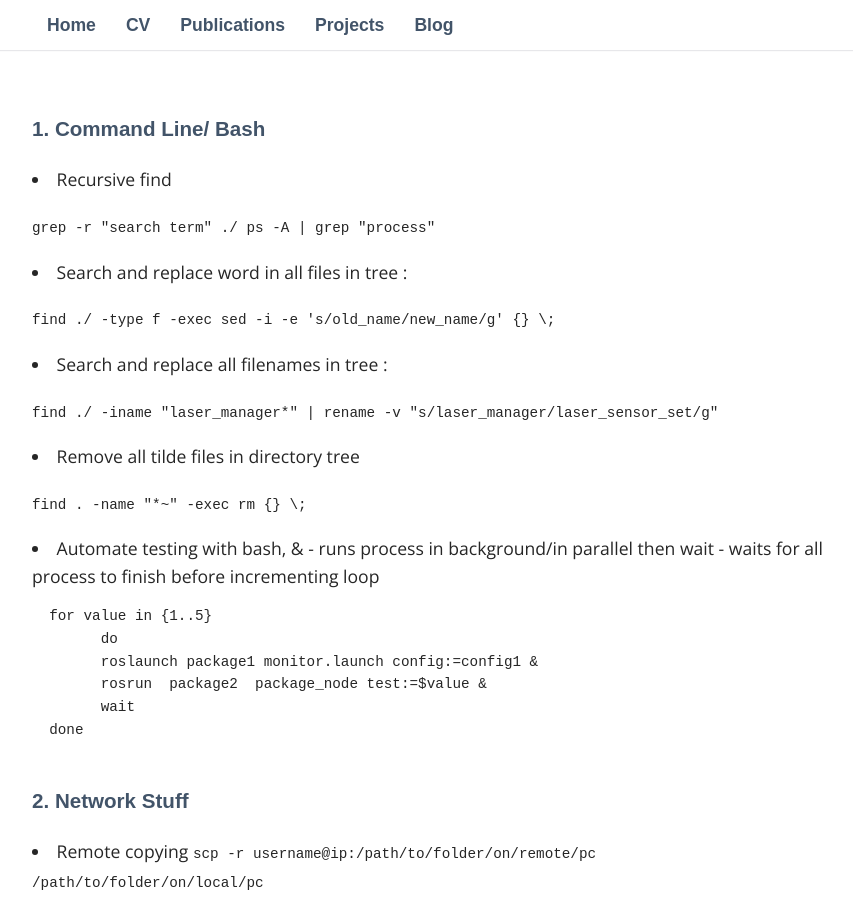
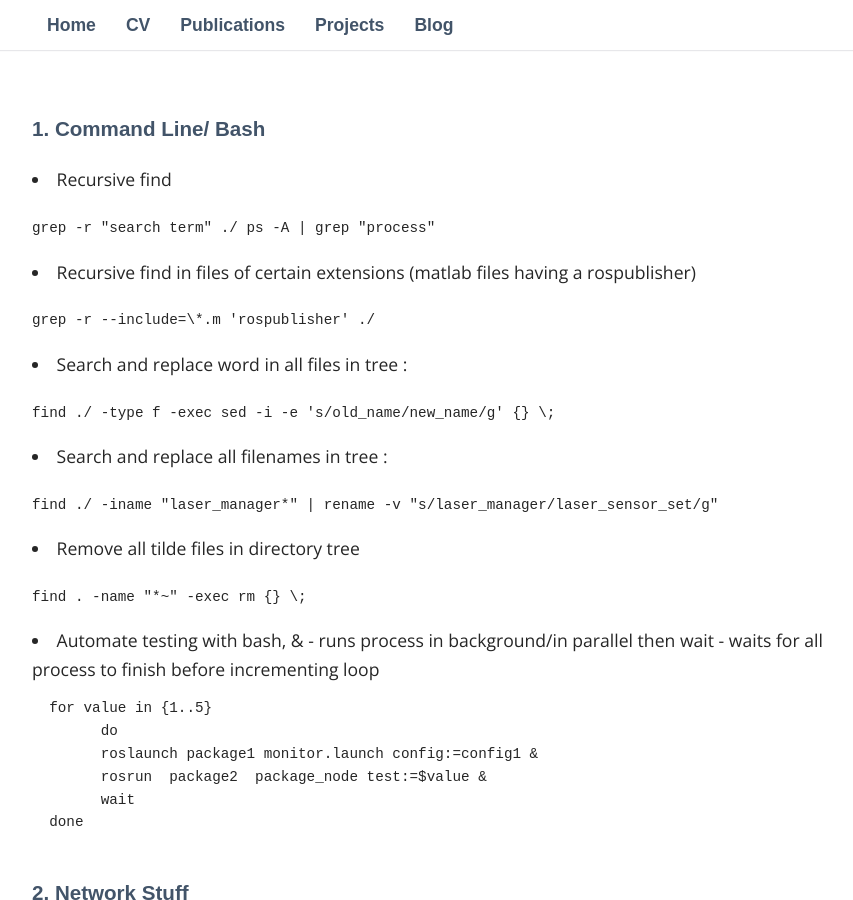
Before and after one commit to philip-long/philip-long.github.io, a Jekyll site: the page built from _posts/2018-07-09-random.md, in a window 1280 px wide and 900 px high, scrolled down 431 px. Shown: the whole window, without its empty margins (208-1061 px from the left). Built offline with Jekyll 4.4.1, drawn with Linux system fonts in a browser that asks for light colours; nearby versions of some CDN libraries; some web fonts are replaced; library files that are not in the unit come from our copies.

Commit message:
Update 2018-07-09-random.md

```diff
--- a/_posts/2018-07-09-random.md
+++ b/_posts/2018-07-09-random.md
@@ -27,6 +27,13 @@ For reasons beyond me occasionally, one source overrides another. To ensure this
 grep -r "search term" ./
   ps -A | grep "process"
 </code>
+
+
+<li> Recursive find in files of certain extensions (matlab files having a rospublisher) </li>
+<code>
+	grep -r --include=\*.m 'rospublisher' ./
+</code>
+
 
 <li> Search and replace word in all files in tree :</li>
 <code>
```
